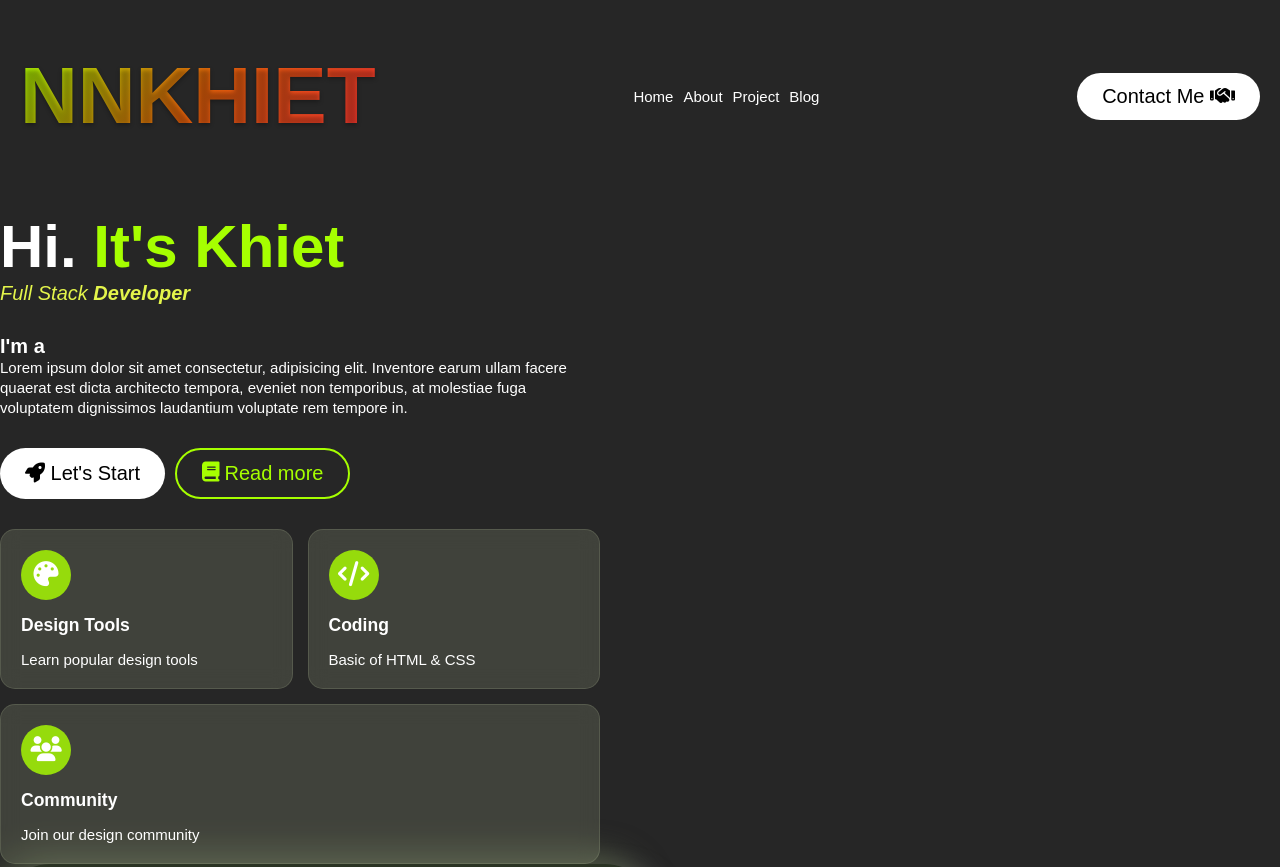
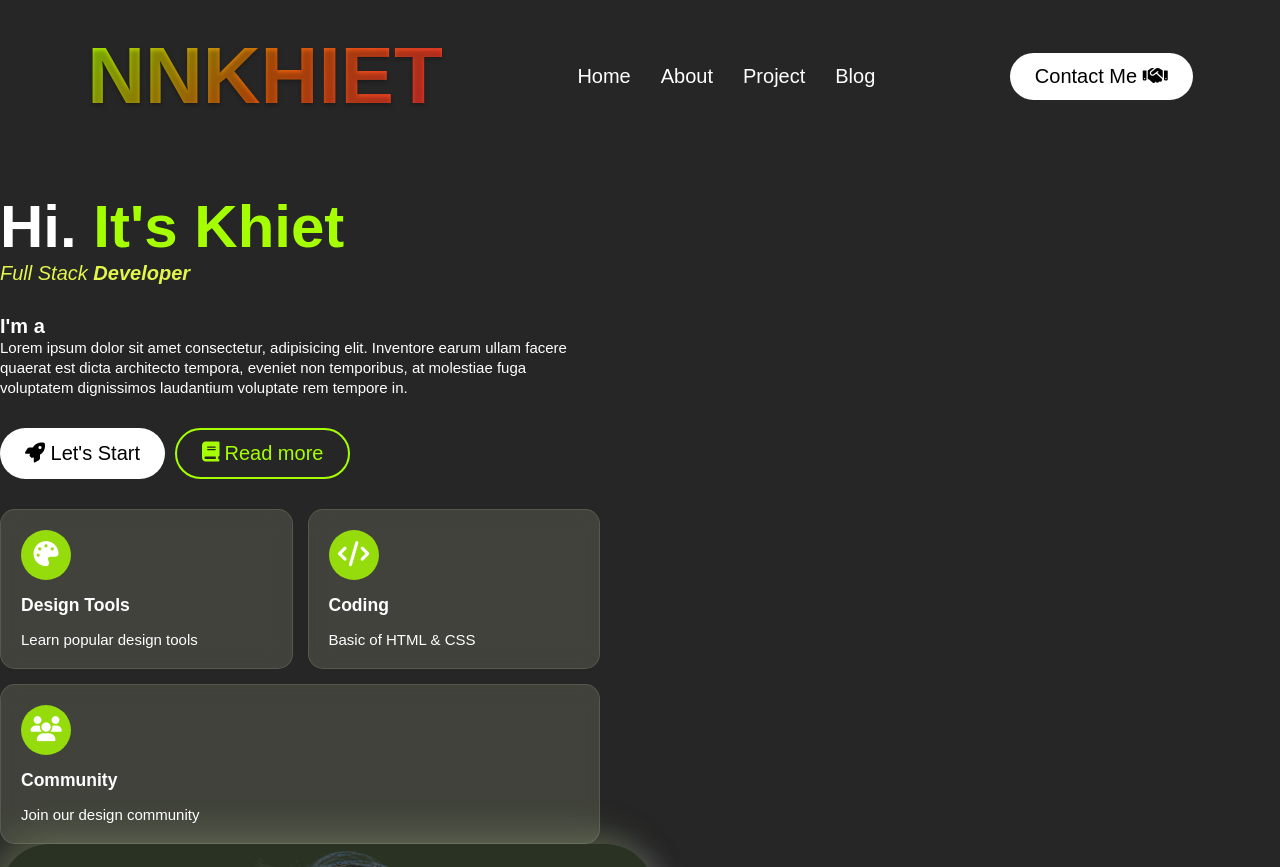
Before and after one commit to NK152448/Portfolio_firstStep, a plain HTML site: page index.html in a window 1280 px wide. Shown: the top 867 px of the page. Drawn offline with Linux system fonts and the light colour scheme; a web font is replaced by a local one.

Commit message:
fix header & footer

```diff
--- a/style.css
+++ b/style.css
@@ -31,7 +31,6 @@ body {
 
 /* ----------------------------------------------------header------------------------------ */
 header {
-  margin-top: 20px;
   /* position: fixed; */
   top: 0;
   left: 0;
@@ -40,7 +39,7 @@ header {
   background-color: transparent;  /* dùng để loại bỏ màu nền của header, làm cho background đằng sau lộ ra */
   filter: drop-shadow();
   display: flex;
-  justify-content: space-between;
+  justify-content: space-around;
   align-items: center;
   z-index: 100; /* z-index càng cao sẽ đè đầu các z-index thấp hơn, đặt 100 đảm bảo header luôn ở phía trước */
 }
@@ -105,11 +104,11 @@ header {
 }
 
 nav ul {
-  font-size: 15px;
+  font-size: 20px;
   display: flex;
   list-style: none;
   justify-content: space-around;
-  gap: 10px;
+  gap: 30px;
 }
 
 ul a {
@@ -308,7 +307,7 @@ footer {
   justify-content: center;
   align-items: center;
   color: white;
-  margin-top: 200px;
+  margin-top: 100px;
   border-top: 1px solid rgba(255, 255, 255, 0.092);
 }
 .social-icon {
```
